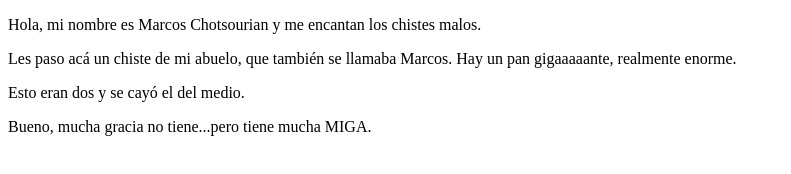
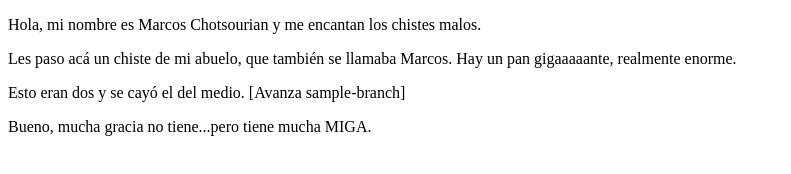
Before and after one commit to merida-coders-2023/git-test, a plain HTML site: page index.html in a window 1280 px wide. Shown: the whole page, without its empty margins (0-791 px from the left). Drawn offline with Linux system fonts and the light colour scheme.

Commit message:
Avanza sample-branch

```diff
--- a/index.html
+++ b/index.html
@@ -20,7 +20,7 @@
 
     <div id="laurabarrero">
         <p>
-            Esto eran dos y se cayó el del medio.
+            Esto eran dos y se cayó el del medio. [Avanza sample-branch]
         </p>
     </div>
     <div id="remate">
```
